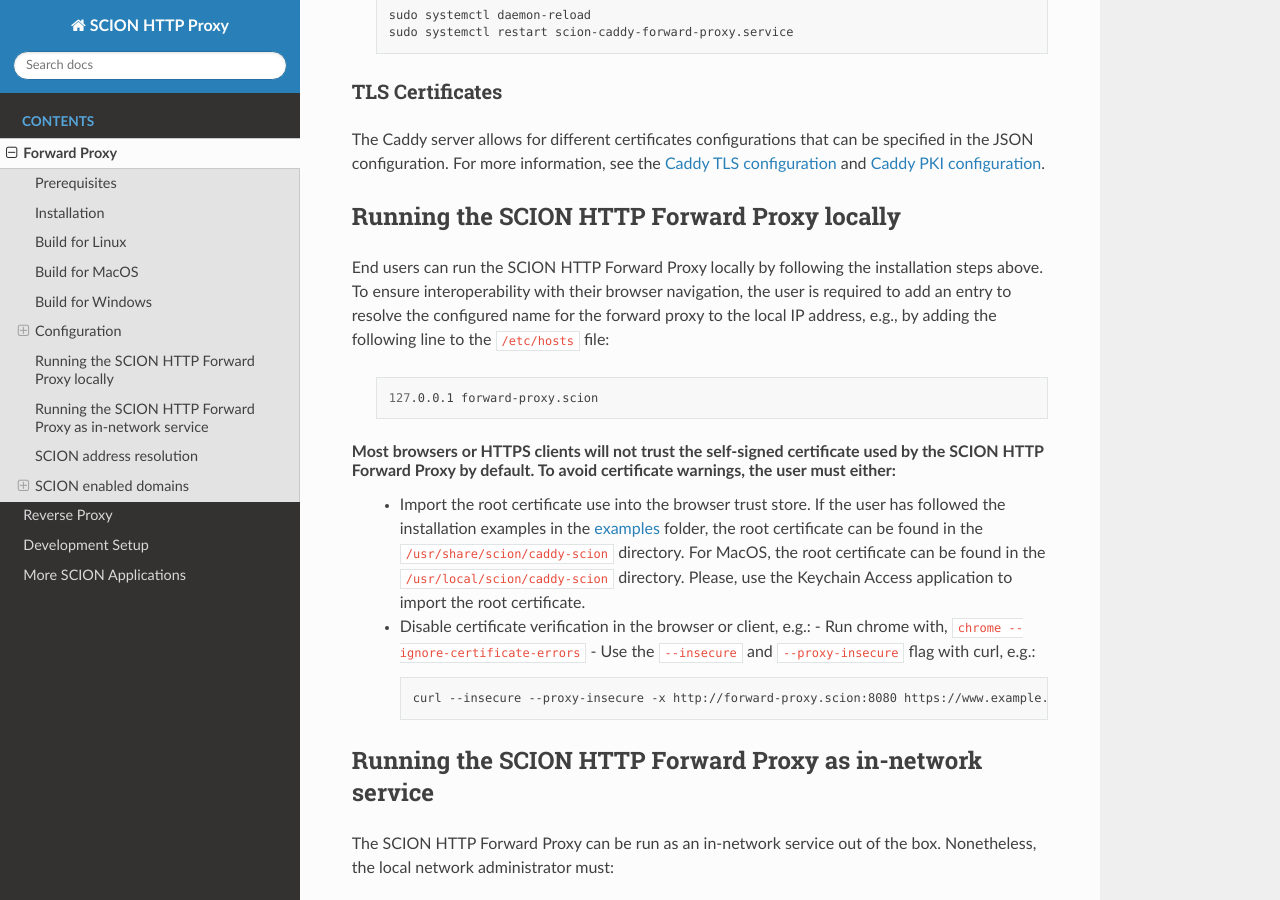
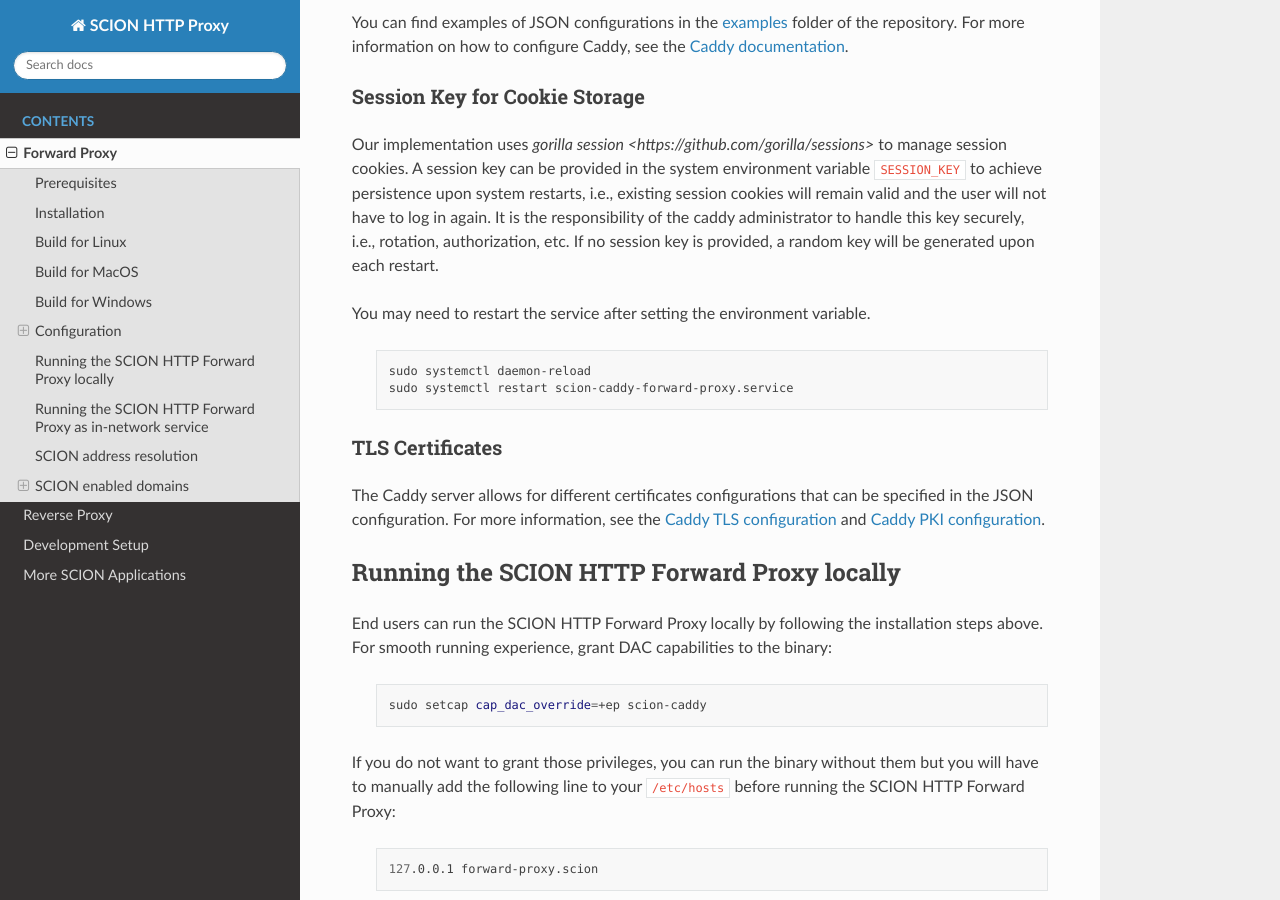
Before and after one commit to scionproto-contrib/http-proxy, a Sphinx documentation site: the page built from docs/source/forward-proxy.rst, in a window 1280 px wide and 900 px high, scrolled down 3691 px. Built offline with Sphinx 7.4.7 and the Read the Docs theme 3.1.0, drawn with Linux system fonts in a browser that asks for light colours; some of the changed text lies outside the part shown.

Commit message:
update doc forward proxy (#15)

```diff
--- a/docs/source/forward-proxy.rst
+++ b/docs/source/forward-proxy.rst
@@ -45,6 +45,18 @@
     sudo mkdir -p /usr/share/scion/caddy-scion
     sudo chown -R $USER:$USER /usr/share/scion
 
+- Apply the necessary permissions to the binary:
+
+  .. code-block:: bash
+
+    chmod +x scion-caddy
+
+- If you intend to configure the proxy to run on well-known ports, add network capabilities to the binary:
+
+  .. code-block:: bash
+
+    sudo setcap 'cap_net_bind_service=+ep' scion-caddy
+
 - Optionally you can create a systemd service and enable it. You can use the example service file ``scion-caddy.service`` in the `examples <https://github.com/scionproto-contrib/http-proxy/tree/main/_examples>`__.
 
 - You can use the ``forward.json`` file in `examples <https://github.com/scionproto-contrib/http-proxy/blob/main/_examples/scion-caddy-forward-proxy.json>`__ folder as reference configuration file.
@@ -79,6 +91,12 @@
   .. code-block:: bash
 
     chmod +x scion-caddy
+
+- If you intend to configure the proxy to run on well-known ports, add network capabilities to the binary:
+
+  .. code-block:: bash
+
+    sudo setcap 'cap_net_bind_service=+ep' scion-caddy
 
 - Add a data directory for the plugin to store its data:
 
@@ -177,7 +195,13 @@
 Running the SCION HTTP Forward Proxy locally
 --------------------------------------------
 End users can run the SCION HTTP Forward Proxy locally by following the installation steps above.
-To ensure interoperability with their browser navigation, the user is required to add an entry to resolve the configured name for the forward proxy to the local IP address, e.g., by adding the following line to the ``/etc/hosts`` file:
+For smooth running experience, grant DAC capabilities to the binary:
+
+  .. code-block:: bash
+
+    sudo setcap cap_dac_override=+ep scion-caddy
+
+If you do not want to grant those privileges, you can run the binary without them but you will have to manually add the following line to your ``/etc/hosts`` before running the SCION HTTP Forward Proxy:
 
   .. code-block:: bash
 
```
